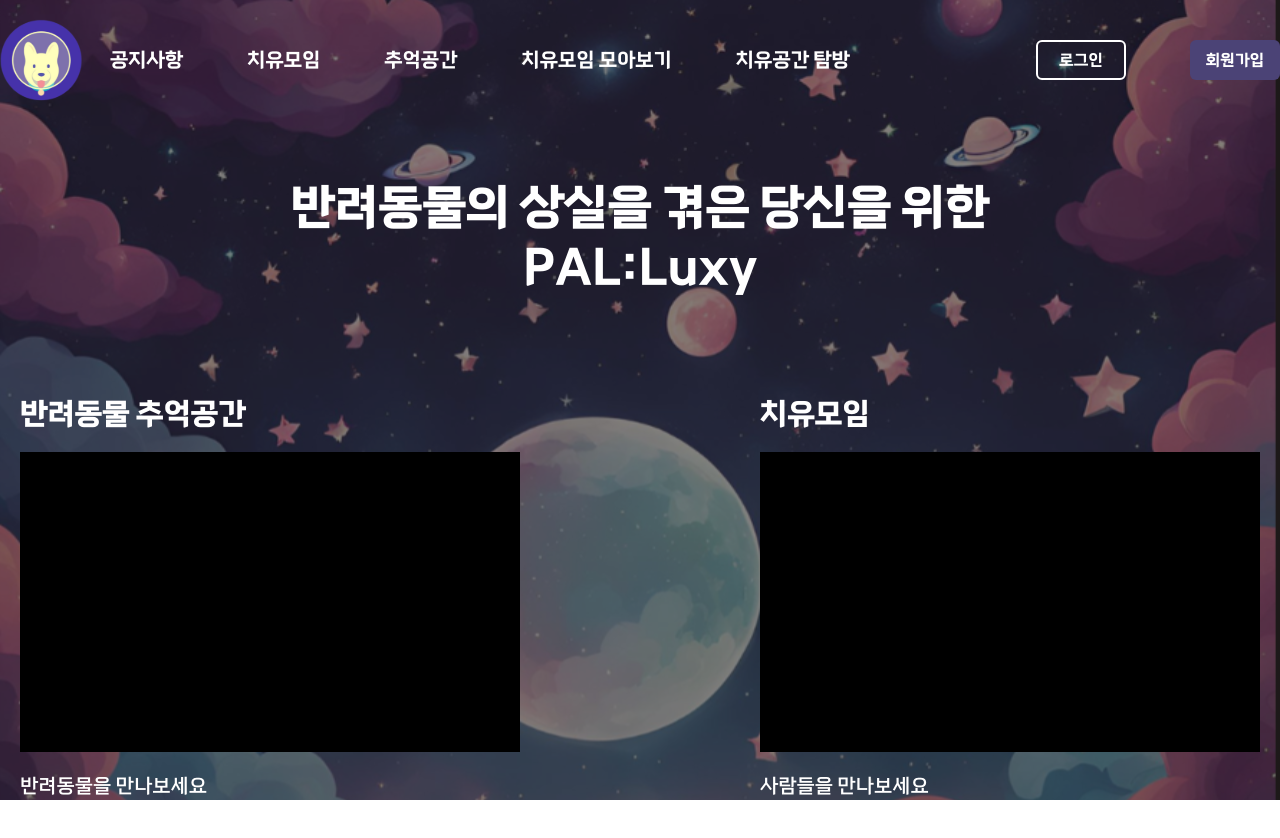
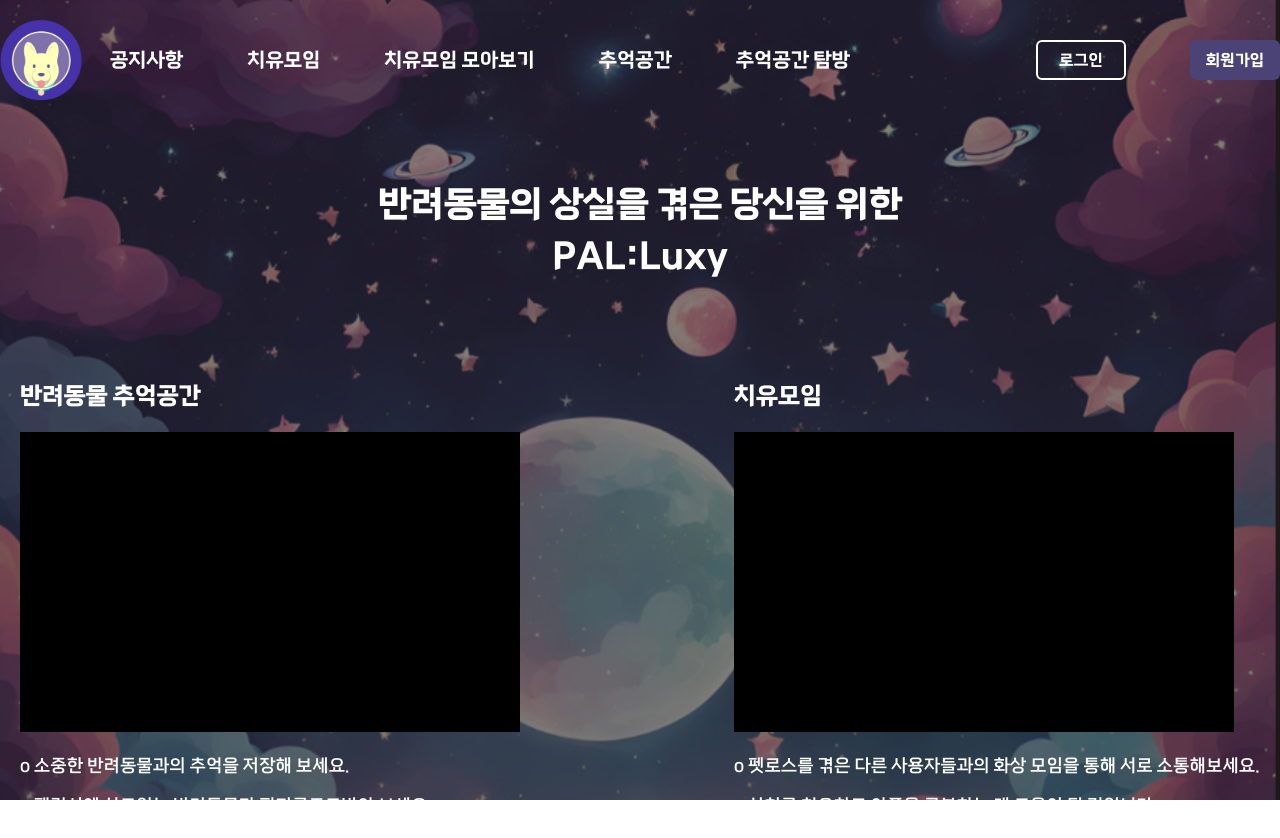
Before and after one commit to leepro1/palluxy, a React (Vite) app in the folder frontend/: page / in a window 1280 px wide. Shown: the top 838 px of the page. Built offline with nearby package versions, Linux system fonts and the light colour scheme; no server answers; a web font is replaced by a local one.

Commit message:
Refactor: 헤더 반응형 디자인 대응 및 메인페이지 일부 수정
Former-commit-id: 322a2fa3f16966ac041f773ba27f724aba95d57e

```diff
--- a/frontend/src/components/Header/index.jsx
+++ b/frontend/src/components/Header/index.jsx
@@ -10,7 +10,6 @@ const Header = () => {
   const navigate = useNavigate();
 
   const userLogout = async () => {
-    console.log('userLogout 함수 시작');
     await instance.post('/api/logout');
   };
 
@@ -19,7 +18,6 @@ const Header = () => {
   const { mutate: logoutMutate } = useMutation({
     mutationFn: userLogout,
     onSuccess: () => {
-      console.log('mutate logout 성공');
       sessionStorage.removeItem('access');
       queryClient.setQueryData(['userInfo'], null);
       navigate('/');
@@ -48,14 +46,19 @@ const Header = () => {
           <div className="block text-center md:hidden">
             <div className="group relative flex cursor-pointer items-center justify-center gap-x-2 font-jamsilMedium text-white">
               <span className="material-symbols-outlined">menu</span>
-              <span>See More</span>
-              <div className="bg-pal- absolute -bottom-[168px] z-50 hidden w-full bg-pal-purple py-3 group-hover:block">
+              <span>더보기</span>
+              <div className="bg-pal- absolute -bottom-[208px] z-50 hidden w-full bg-pal-purple py-3 group-hover:block">
                 <ul className="flex flex-col gap-y-4">
                   <li>
                     <NavLink to={'/noticeboard'}>공지사항</NavLink>
                   </li>
                   <li>
                     <NavLink to={'/healingmeeting'}>치유모임</NavLink>
+                  </li>
+                  <li>
+                    <NavLink to={'/meetingoverview/1'}>
+                      치유모임 모아보기
+                    </NavLink>
                   </li>
                   <li>
                     <NavLink
@@ -69,23 +72,21 @@ const Header = () => {
                     </NavLink>
                   </li>
                   <li>
-                    <NavLink to={'/meetingoverview/1'}>
-                      치유모임 모아보기
-                    </NavLink>
-                  </li>
-                  <li>
-                    <NavLink to={'/memoryspaceoverview'}>치유공간 탐방</NavLink>
+                    <NavLink to={'/memoryspaceoverview'}>추억공간 탐방</NavLink>
                   </li>
                 </ul>
               </div>
             </div>
           </div>
-          <ul className="hidden gap-x-16 font-jamsilMedium text-sm text-white md:flex md:text-xl">
+          <ul className="hidden gap-x-16 font-jamsilMedium text-white md:flex md:text-base lg:text-xl">
             <li>
               <NavLink to={'/noticeboard'}>공지사항</NavLink>
             </li>
             <li>
               <NavLink to={'/healingmeeting'}>치유모임</NavLink>
+            </li>
+            <li>
+              <NavLink to={'/meetingoverview/1'}>치유모임 모아보기</NavLink>
             </li>
             <li>
               <NavLink
@@ -95,47 +96,49 @@ const Header = () => {
               </NavLink>
             </li>
             <li>
-              <NavLink to={'/meetingoverview/1'}>치유모임 모아보기</NavLink>
-            </li>
-            <li>
-              <NavLink to={'/memoryspaceoverview'}>치유공간 탐방</NavLink>
+              <NavLink to={'/memoryspaceoverview'}>추억공간 탐방</NavLink>
             </li>
           </ul>
         </div>
         {/* 로그인 회원가입 버튼 */}
         {userData ? (
-          <div className="flex flex-row items-center gap-20 text-center text-white">
-            <div className="cursor-pointer items-center pr-4 font-jamsilMedium text-white lg:pr-0">
-              <GlobalBtn
-                className="border-1 bg-pal-purple"
-                size={'sm'}
-                text={'마이페이지'}
+          <div className="group relative flex flex-row items-center gap-20 pr-4 text-center font-semibold text-white">
+            <span className="cursor-pointer">{userData.nickname} 님</span>
+            <div className="absolute right-0 top-6 z-50 hidden w-[100px] flex-col gap-y-2 rounded-md bg-pal-purple py-2 group-hover:flex">
+              <p
+                className="cursor-pointer"
                 onClick={() => {
                   navigate('/mypage');
                 }}
-              />
-            </div>
-            <div>
-              <GlobalBtn
-                className="border-2 border-white font-jamsilLight"
-                size={'sm'}
-                text={'로그아웃'}
+              >
+                마이 페이지
+              </p>
+              <p
+                className="cursor-pointer"
                 onClick={() => {
                   logoutMutate();
                 }}
-              />
+              >
+                로그아웃
+              </p>
             </div>
           </div>
         ) : (
           <div className="flex gap-x-16 font-jamsilMedium text-white">
-            <NavLink to={'/signin'}>
+            <NavLink
+              to={'/signin'}
+              className={'pr-2 md:pr-0'}
+            >
               <GlobalBtn
                 className="border-2 border-white"
                 size={'sm'}
                 text={'로그인'}
               />
             </NavLink>
-            <NavLink to={'/signup'}>
+            <NavLink
+              to={'/signup'}
+              className={'hidden md:block'}
+            >
               <GlobalBtn
                 className="bg-pal-purple"
                 size={'sm'}
--- a/frontend/src/pages/HomePage/index.jsx
+++ b/frontend/src/pages/HomePage/index.jsx
@@ -5,7 +5,7 @@ const HomePage = () => {
     <ContentsLayout>
       <div className="flex flex-col">
         {/* slo */}
-        <div className="flex flex-col items-center gap-y-3 py-16 font-jamsilBold text-2xl text-white lg:text-5xl">
+        <div className="flex flex-col items-center gap-y-3 py-16 font-jamsilBold text-2xl text-white lg:text-4xl">
           <h1>반려동물의 상실을 겪은 당신을 위한</h1>
           <h1>PAL:Luxy</h1>
         </div>
@@ -15,19 +15,25 @@ const HomePage = () => {
           <div className="grid justify-center gap-y-10 lg:flex lg:justify-between">
             {/* 추억공간 */}
             <div className="flex flex-col gap-y-5 font-jamsilBold text-white">
-              <h2 className="text-3xl">반려동물 추억공간</h2>
-              <div className="h-[200px] w-[300px] bg-black lg:h-[300px] lg:w-[500px]"></div>
-              <h3 className="font-jamsilRegular text-xl">
-                반려동물을 만나보세요
-              </h3>
+              <h2 className="text-2xl">반려동물 추억공간</h2>
+              <div className="h-[220px] w-[320px] bg-black lg:h-[300px] lg:w-[500px]"></div>
+              <div className="flex flex-col gap-y-3 font-jamsilRegular text-lg">
+                <p>o 소중한 반려동물과의 추억을 저장해 보세요.</p>
+                <p>o 팰럭시에 살고있는 반려동물과 편지를주고받아 보세요.</p>
+                <p>o 펫로스를 겪은 다른 사용자에게 방명록을 남겨보세요.</p>
+              </div>
             </div>
             {/* 치유모임 */}
             <div className="flex flex-col gap-y-5 font-jamsilBold text-white">
-              <h2 className="text-3xl">치유모임</h2>
-              <div className="h-[200px] w-[300px] bg-black lg:h-[300px] lg:w-[500px]"></div>
-              <h3 className="font-jamsilRegular text-xl">
-                사람들을 만나보세요
-              </h3>
+              <h2 className="text-2xl">치유모임</h2>
+              <div className="h-[220px] w-[320px] bg-black lg:h-[300px] lg:w-[500px]"></div>
+              <div className="flex flex-col gap-y-3 font-jamsilRegular text-lg">
+                <p>
+                  o 펫로스를 겪은 다른 사용자들과의 화상 모임을 통해 서로
+                  소통해보세요.
+                </p>
+                <p>o 상처를 치유하고 아픔을 극복하는 데 도움이 될 것입니다.</p>
+              </div>
             </div>
           </div>
         </div>
```
